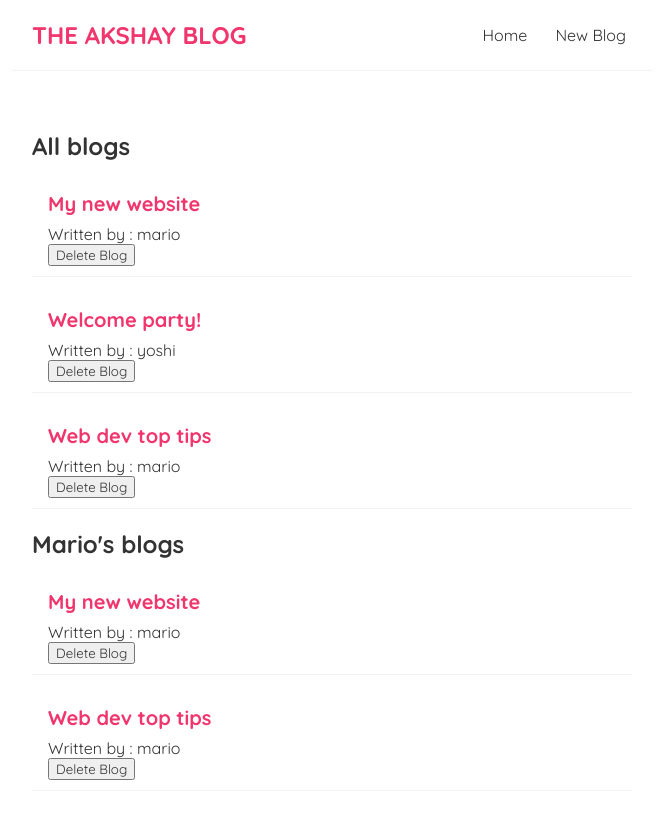
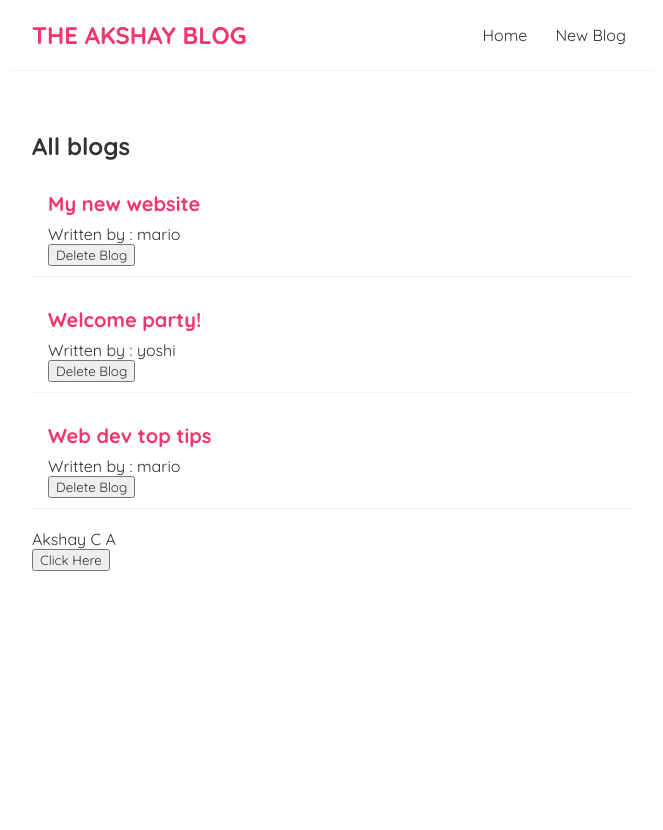
Before and after one commit to Akshay-C-A/newapp, a React (Create React App) app: page / in a window 1280 px wide. Shown: the top 830 px of the page, without its empty margins (308-971 px from the left). After the commit the page ends 800 px from the top, so only its background shows below. Built offline with nearby package versions, Linux system fonts and the light colour scheme.

Commit message:
#15 useEffect Dependencies

```diff
--- a/src/Home.js
+++ b/src/Home.js
@@ -43,14 +43,19 @@ const Home = () => {
         setBlogs(newBlogs);
     }
 
+    const [name,setName] = useState("Akshay C A");
+
     useEffect( () => {
         console.log("Used useEffects");
-    })
+    },[name])
 
     return (
         <div className="home">
             <BlogList blogs={blogs} title="All blogs" handleDelete={handleDelete}/>
-            <BlogList blogs={blogs.filter( (blog) => blog.author === "mario")} title="Mario's blogs" handleDelete={handleDelete} />
+            {/* <BlogList blogs={blogs.filter( (blog) => blog.author === "mario")} title="Mario's blogs" handleDelete={handleDelete} /> */}
+            {name} <br />
+            <button onClick={ () => { setName("Akshay Anil")}}>Click Here</button>
+
         </div>
     );
 }
```
